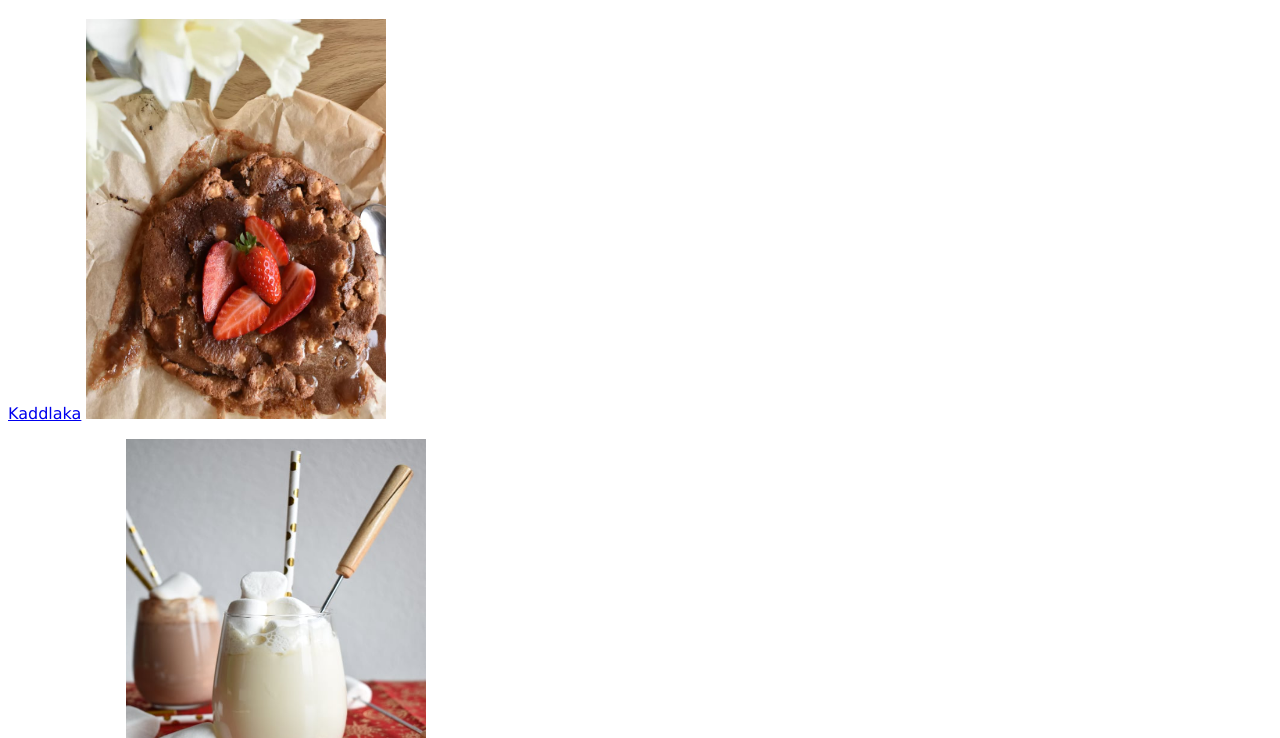
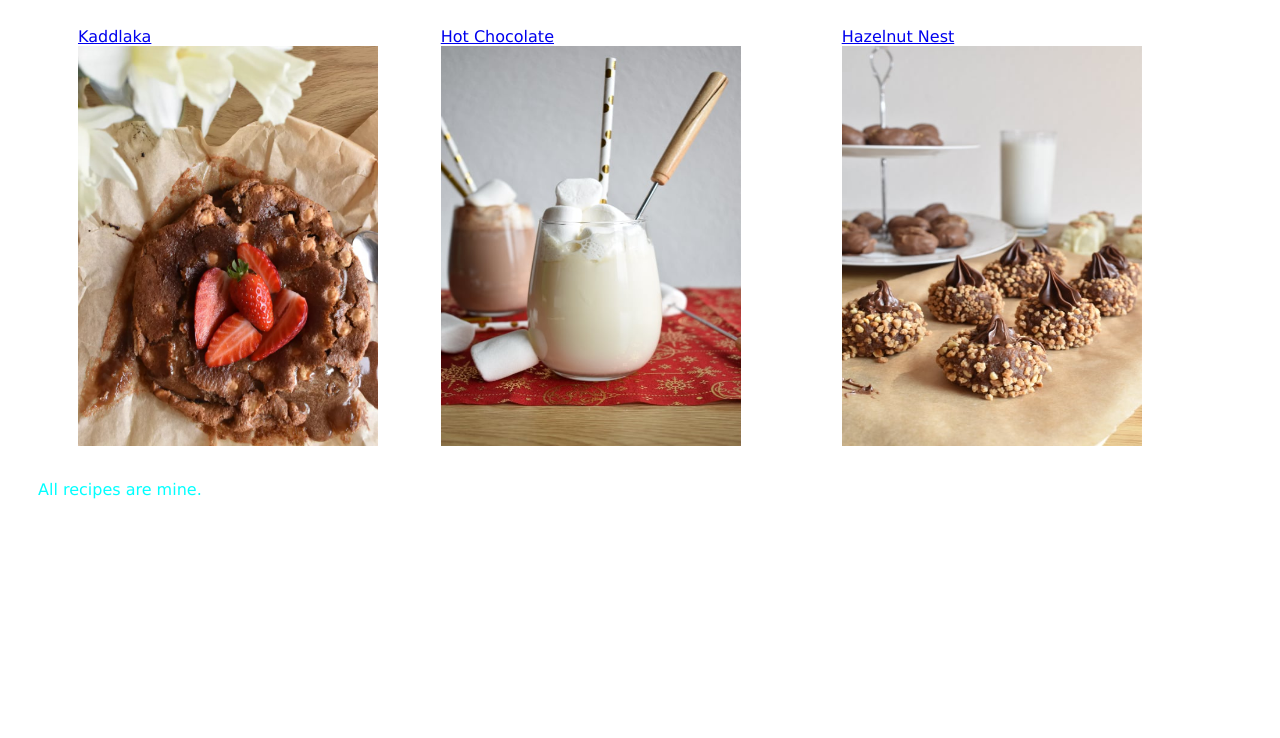
Before and after one commit to Merima1996/odin-recipes, a plain HTML site: page index.html in a window 1280 px wide. Shown: the part 62-800 px from the top of the page. Drawn offline with Linux system fonts and the light colour scheme.

Commit message:
Final steps of Recipies-practice done

```diff
--- a/index.html
+++ b/index.html
@@ -8,29 +8,35 @@
   <body>
     <h1>Odin Recipes</h1>
 
-    <div>
+    <p>
+      <Ul>
+        <li>
       <a href="recipes/kaddlaka.html">Kaddlaka</a>
       <img
         class="kolac"
         src="./images/kaddlaka.jpg"
         alt="Picture of Kaddlaka"
       />
-    </div>
-    <p>
+    </li>
+    <li>
+
       <a href="recipes/hotchocolate.html">Hot Chocolate</a>
       <img
         class="kolac"
         src="./images/hotchocolate.jpg"
         alt="Picture of Hot Chocolate"
       />
-    </p>
-    <p>
+
+    </li>
+    <li>
       <a href="recipes/hazelnutnest.html">Hazelnut Nest</a>
       <img
         class="kolac"
         src="./images/hazelnutnest.jpg"
         alt="Picture of Hazelnut Cookies"
       />
+      </li>
+      </Ul>
     </p>
     <p>All recipes are mine.</p>
   </body>
--- a/styles.css
+++ b/styles.css
@@ -13,3 +13,13 @@ div {
   height: 400px;
   width: 300px;
 }
+
+ul {
+  display: flex;
+  list-style: none;
+}
+
+p,
+ul {
+  margin: 30px;
+}
```
